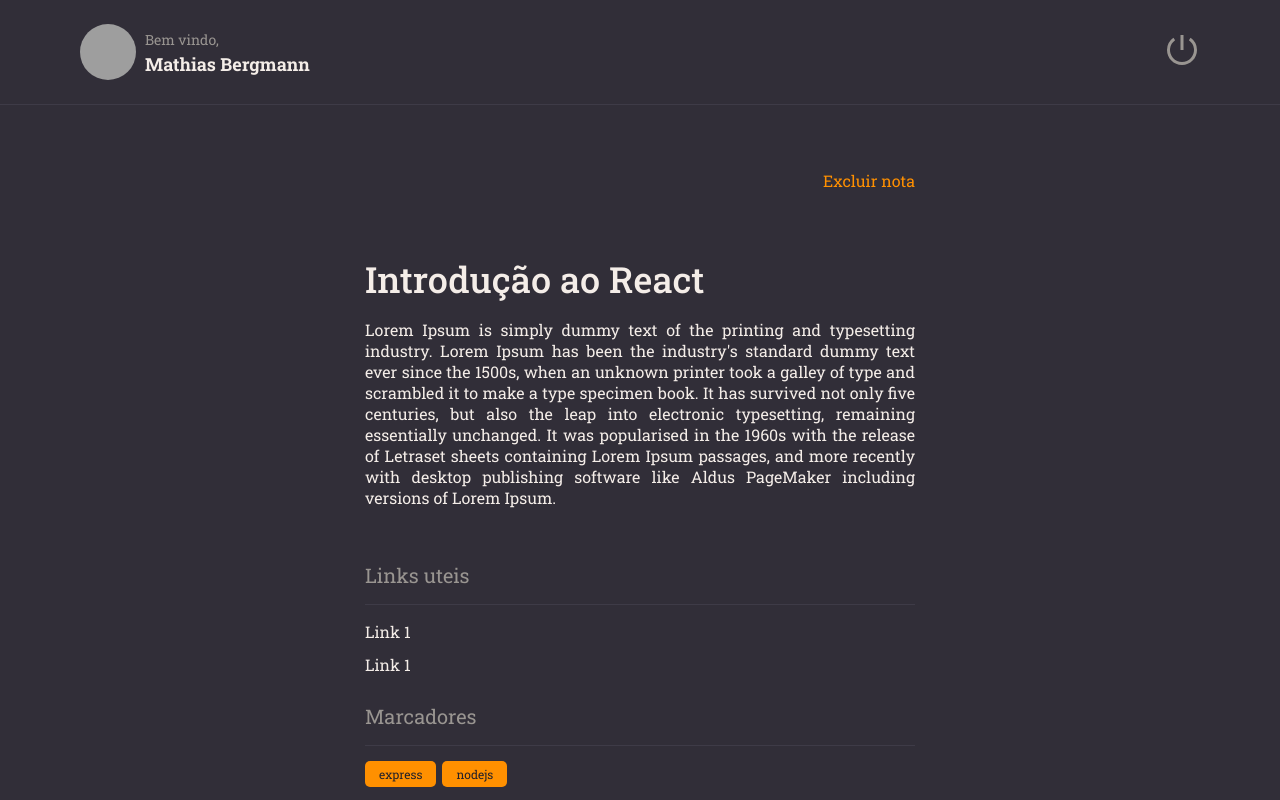
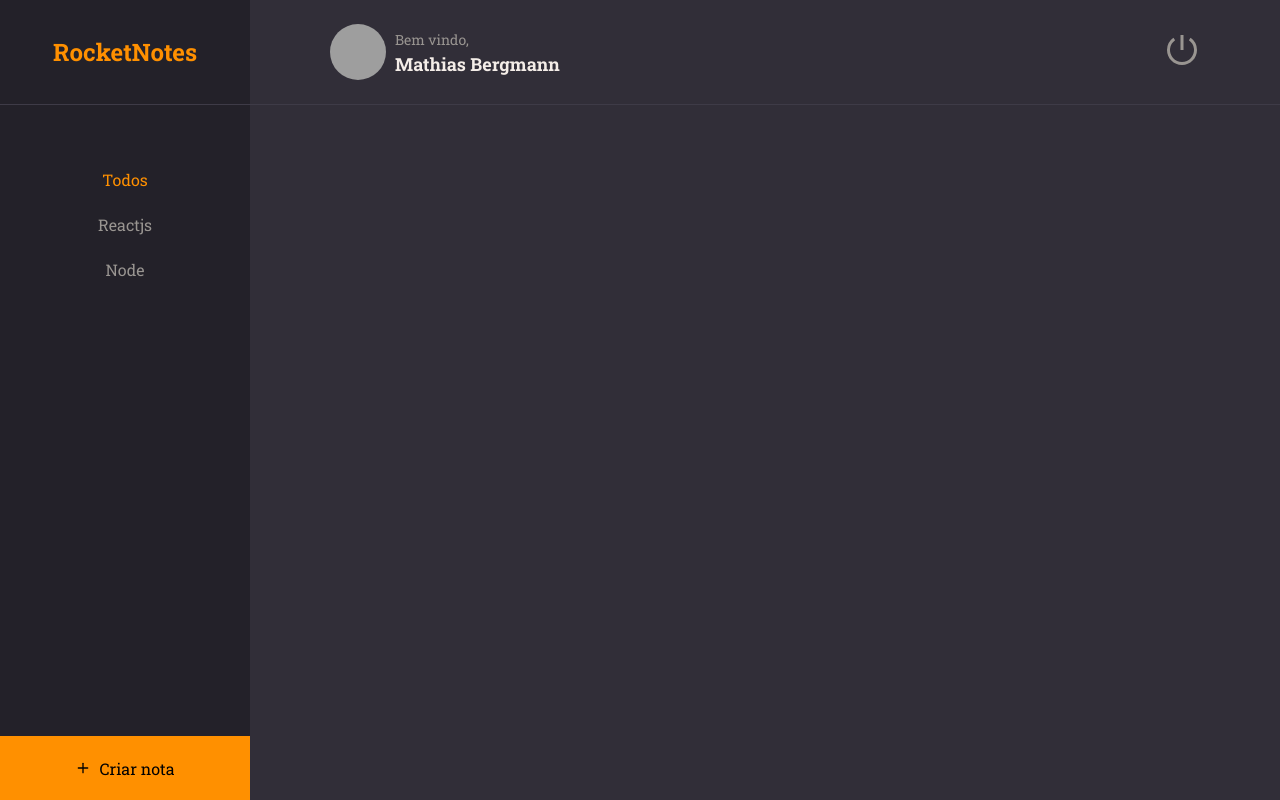
Before and after one commit to MathiasBergz/ReactJS, a React (Vite) app in the folder rocketnotes/: page / in a window 1280 px wide. Built offline with nearby package versions, Linux system fonts and the light colour scheme; grey boxes are pictures that could not be loaded.

Commit message:
Created homepage

```diff
--- a/rocketnotes/src/components/ButtonText/index.jsx
+++ b/rocketnotes/src/components/ButtonText/index.jsx
@@ -1,9 +1,10 @@
 import { Container } from "./styles";
 
-export function ButtonText({ title, ...rest }) {
+export function ButtonText({ title, isActive = false, ...rest }) {
     return(
         <Container
         type="button"
+        isActive={isActive}
         {...rest}>
             {title}
         </Container>
--- a/rocketnotes/src/components/ButtonText/styles.js
+++ b/rocketnotes/src/components/ButtonText/styles.js
@@ -2,7 +2,7 @@ import styled from "styled-components";
 
 export const Container = styled.button`
     background: none;
-    color: ${({ theme }) => theme.COLORS.ORANGE};
+    color: ${({ theme, isActive }) => isActive ? theme.COLORS.ORANGE : theme.COLORS.GRAY_100};
 
     border: none;
     font-size: 1.6rem;
--- a/rocketnotes/src/main.jsx
+++ b/rocketnotes/src/main.jsx
@@ -4,12 +4,13 @@ import { ThemeProvider } from 'styled-components'
 import theme from './styles/theme'
 import GlobalStyle from './styles/global'
 import { Details } from './pages/Details'
+import { Home } from './pages/Home'
 
 ReactDOM.createRoot(document.getElementById('root')).render(
   <React.StrictMode>
     <ThemeProvider theme={theme}>
       <GlobalStyle />
-      <Details />
+      <Home />
     </ThemeProvider>
   </React.StrictMode>,
 )
--- /dev/null
+++ b/rocketnotes/src/pages/Home/index.jsx
@@ -0,0 +1,30 @@
+import { FiPlus } from 'react-icons/fi'
+import { Container, Brand, Menu, Search, Content, NewNotes } from './styles'
+import { Header } from '../../components/Header'
+import { ButtonText } from '../../components/ButtonText'
+
+export function Home() {
+    return(
+        <Container>
+            <Brand>
+                <h1>RocketNotes</h1>
+            </Brand>
+            <Header/>
+            <Menu>
+                <li><ButtonText title="Todos" isActive/></li>
+                <li><ButtonText title="Reactjs"/></li>
+                <li><ButtonText title="Node"/></li>
+            </Menu>
+            <Search>
+
+            </Search>
+            <Content>
+
+            </Content>
+            <NewNotes>
+                <FiPlus/>
+                Criar nota
+            </NewNotes>
+        </Container>
+    )
+}
--- /dev/null
+++ b/rocketnotes/src/pages/Home/styles.js
@@ -0,0 +1,70 @@
+import styled from "styled-components";
+
+export const Container = styled.div`
+    width: 100%;
+    height: 100vh;
+
+    display: grid;
+    grid-template-columns: 25rem auto;
+    grid-template-rows: 10.5rem 12.8rem auto 6.4rem;
+    grid-template-areas:
+    "brand header"
+    "menu search"
+    "menu content"
+    "newnote content";
+
+    background-color: ${({ theme }) => theme.COLORS.BACKGROUND_800};
+`
+
+export const Brand = styled.div`
+    grid-area: brand;
+    display: flex;
+    justify-content: center;
+    align-items: center;
+
+    border-bottom: 1px solid ${({ theme }) => theme.COLORS.BACKGROUND_700};
+
+    background-color: ${({ theme }) => theme.COLORS.BACKGROUND_900};
+
+    > h1 {
+        font-size: 2.4rem;
+        color: ${({ theme }) => theme.COLORS.ORANGE};
+    }
+`
+
+export const Menu = styled.ul`
+    list-style: none;
+
+    grid-area: menu;
+    background-color: ${({ theme }) => theme.COLORS.BACKGROUND_900};
+
+    padding: 6.4rem;
+    text-align: center;
+
+    > li {
+        margin-bottom: 2.4rem;
+    }
+`
+
+export const Search = styled.div`
+    grid-area: search;
+`
+
+export const Content = styled.div`
+    grid-area: content;
+`
+
+export const NewNotes = styled.button`
+    grid-area: newnote;
+
+    background-color: ${({ theme }) => theme.COLORS.ORANGE};
+    border: none;
+
+    display: flex;
+    justify-content: center;
+    align-items: center;
+
+    > svg {
+        margin-right: .8rem;
+    }
+`
```
